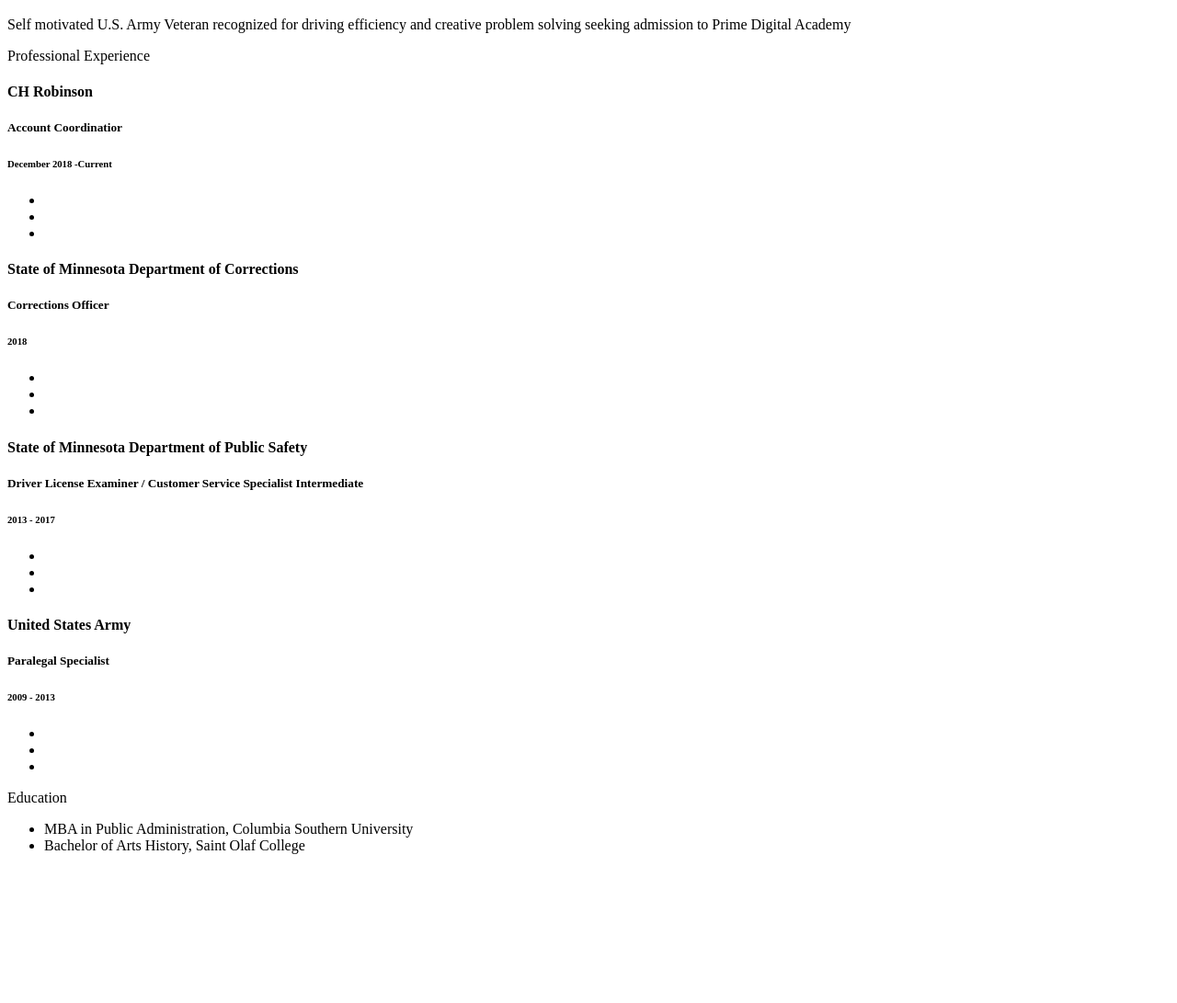
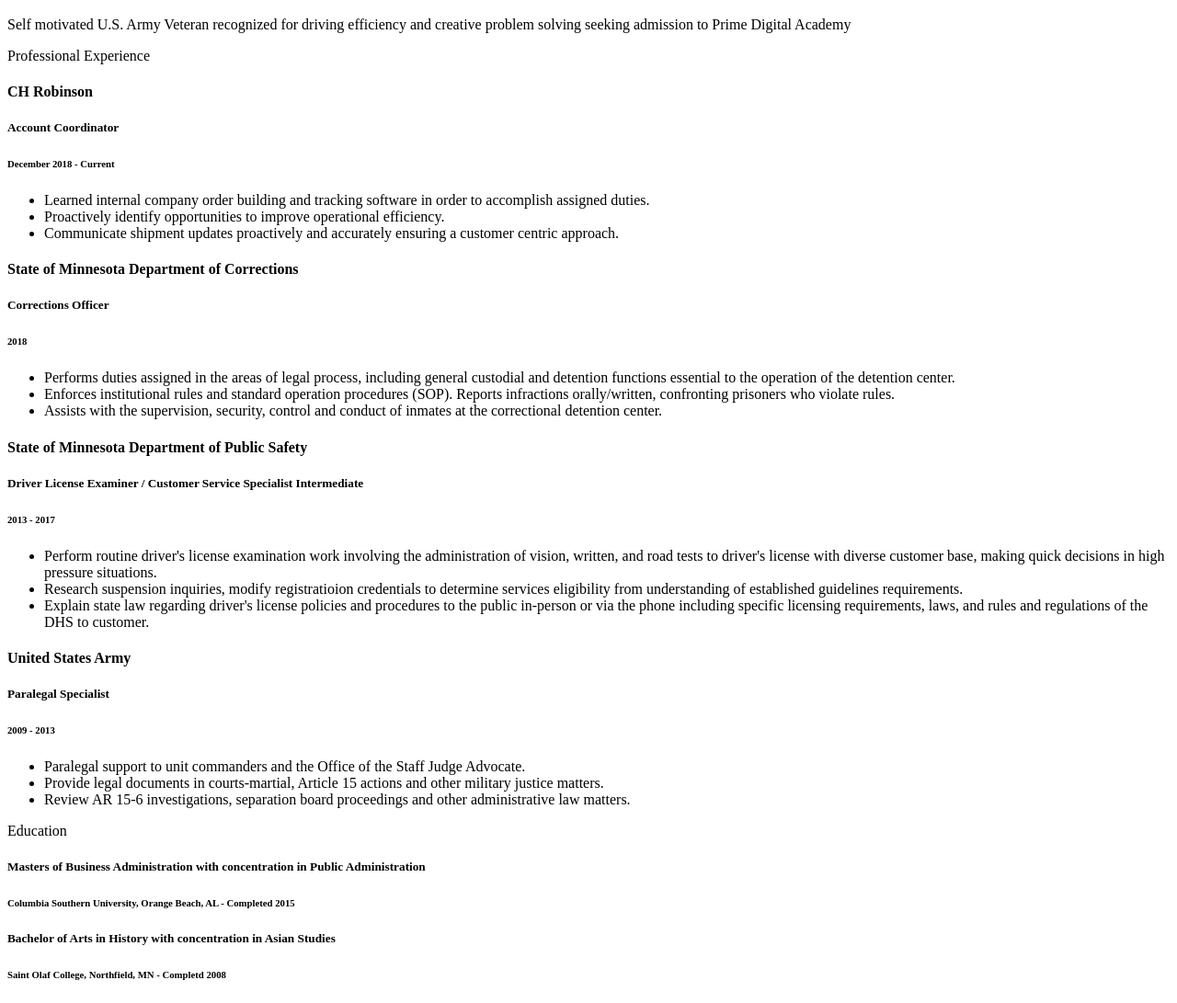
Before and after one commit to jboss81/jboss81.github.io, a plain HTML site: page index.html in a window 1280 px wide. Shown: the part 180-1271 px from the top of the page at 92% size. Before the commit the page ends 1125 px from the top, so only its background shows below. Drawn offline with Linux system fonts and the light colour scheme.

Commit message:
Update index.html

```diff
--- a/index.html
+++ b/index.html
@@ -15,6 +15,7 @@
     <h4> 651.983.8405</h4>
     <p> Self motivated U.S. Army Veteran recognized for driving efficiency and creative problem solving seeking admission to Prime Digital Academy
   </div>
+ </body>
 
   <div class="exp-header"
        <h3>Professional Experience </h3>
@@ -22,13 +23,13 @@
 
   <div>
     <h4>CH Robinson</h4>
-    <h5>Account Coordinatior</h5>
-    <h6>December 2018 -Current</h6>
+    <h5>Account Coordinator</h5>
+    <h6>December 2018 - Current</h6>
 
     <ul>
-      <li></li>
-      <li></li>
-      <li></li>
+      <li>Learned internal company order building and tracking software in order to accomplish assigned duties.</li>
+      <li>Proactively identify opportunities to improve operational efficiency.</li>
+      <li>Communicate shipment updates proactively and accurately ensuring a customer centric approach.</li>
     </ul>
 
     <div>
@@ -37,9 +38,9 @@
     <h6>2018</h6>
 
      <ul>
-      <li></li>
-      <li></li>
-      <li></li>
+      <li>Performs duties assigned in the areas of legal process, including general custodial and detention functions essential to the operation of the detention center.</li>
+      <li>Enforces institutional rules and standard operation procedures (SOP). Reports infractions orally/written, confronting prisoners who violate rules.</li>
+      <li>Assists with the supervision, security, control and conduct of inmates at the correctional detention center.</li>
     </ul>
      </div>
 
@@ -49,9 +50,9 @@
     <h6>2013 - 2017</h6>
 
      <ul>
-      <li></li>
-      <li></li>
-      <li></li>
+      <li>Perform routine driver's license examination work involving the administration of vision, written, and road tests to driver's license with diverse customer base, making quick decisions in high pressure situations.</li>
+      <li>Research suspension inquiries, modify registratioion credentials to determine services eligibility from understanding of established guidelines requirements.</li>
+      <li>Explain state law regarding driver's license policies and procedures to the public in-person or via the phone including specific licensing requirements, laws, and rules and regulations of the DHS to customer.</li>
     </ul>
      </div>
 
@@ -60,22 +61,18 @@
     <h5>Paralegal Specialist</h5>
     <h6>2009 - 2013</h6>
        <ul>
-        <li></li>
-        <li></li>
-        <li></li>
+        <li>Paralegal support to unit commanders and the Office of the Staff Judge Advocate.</li>
+        <li>Provide legal documents in courts-martial, Article 15 actions and other military justice matters.</li>
+        <li>Review AR 15-6 investigations, separation board proceedings and other administrative law matters.</li>
        </ul>
      </div>
 
     <div class="exp-header"
-       <h3>Education</h3>
-    </div>
+       <h3>Education </h3>
+  </div>
 
       <div>
-          <ul>
-            <li> MBA in Public Administration, Columbia Southern University </li>
-            <li> Bachelor of Arts History, Saint Olaf College </li>
-
-
-
-</body>
-</html>
+        <h5> Masters of Business Administration with concentration in Public Administration </h5>
+        <h6> Columbia Southern University, Orange Beach, AL - Completed 2015 </h6>
+        <h5> Bachelor of Arts in History with concentration in Asian Studies</h5>
+        <h6> Saint Olaf College, Northfield, MN - Completd 2008 </h6>
```
